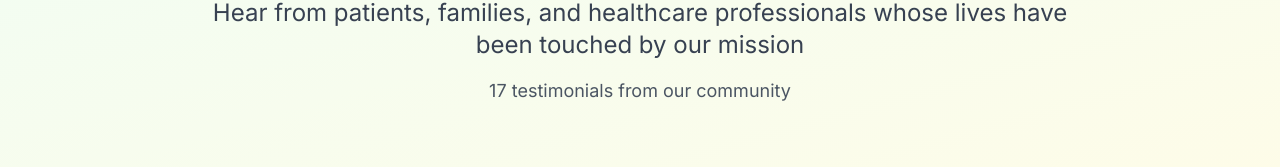
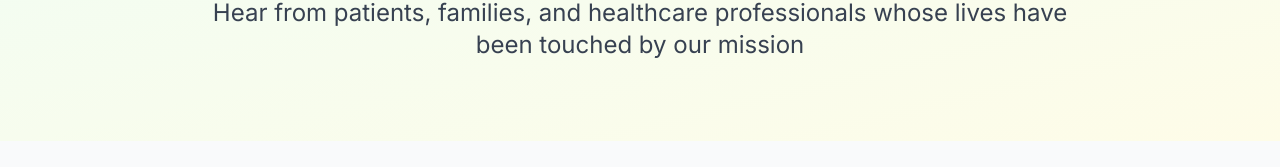
Before and after one commit to Mr-Mastrianni/LO-Website, a React (Vite) app: page /testimonials in a window 1280 px wide. Shown: the part 231-398 px from the top of the page. Built offline with nearby package versions, Linux system fonts and the light colour scheme; no server answers.

Commit message:
Remove testimonial count from hero section

```diff
--- a/src/pages/Testimonials.jsx
+++ b/src/pages/Testimonials.jsx
@@ -38,9 +38,6 @@ const Testimonials = () => {
             <h1 className="text-4xl md:text-6xl font-bold text-primary mb-6">Stories of Hope & Healing</h1>
             <p className="text-xl md:text-2xl text-gray-700 max-w-4xl mx-auto leading-relaxed">
               Hear from patients, families, and healthcare professionals whose lives have been touched by our mission
-            </p>
-            <p className="text-lg text-gray-600 mt-4">
-              {testimonials.length} testimonials from our community
             </p>
           </motion.div>
         </div>
```
Lines whose indentation alone changed are shown as unchanged.
